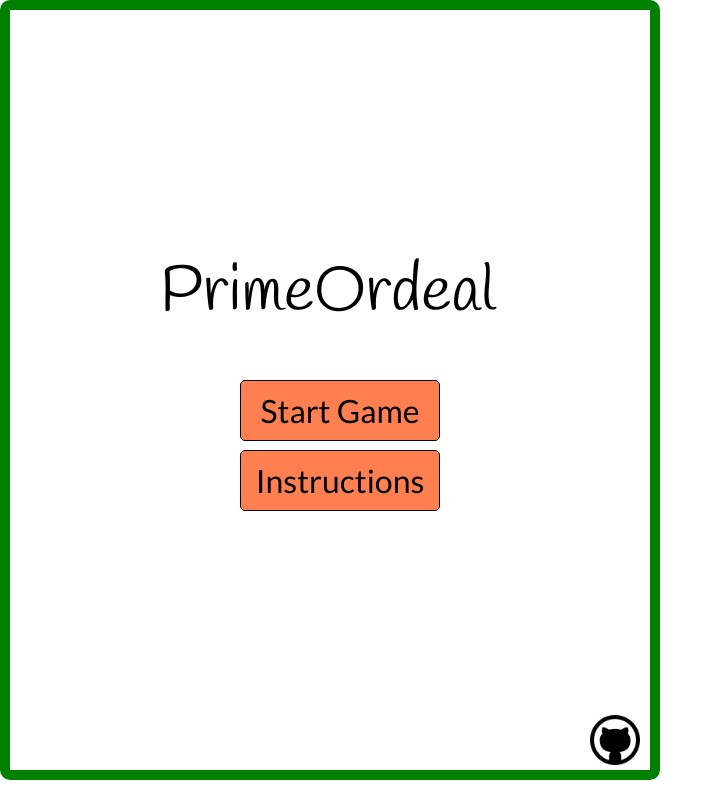
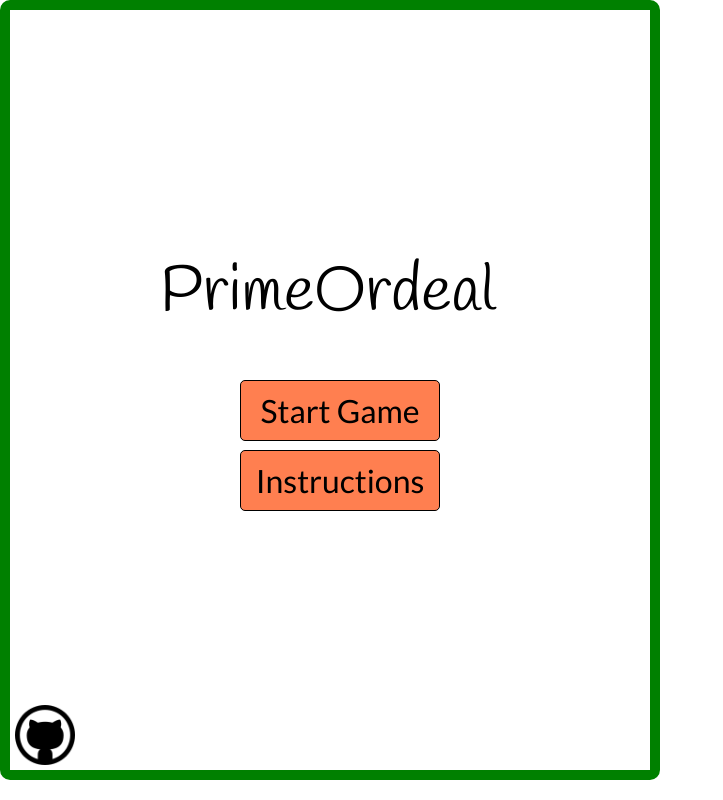
Before and after one commit to makenneth/PrimeOrdeal, a plain HTML site: page index.html in a window 1280 px wide. Shown: the whole page, without its empty margins (0-723 px from the left). Drawn offline with nearby package versions, Linux system fonts and the light colour scheme.

Commit message:
updated icon

```diff
--- a/assets/css/application.css
+++ b/assets/css/application.css
@@ -5,9 +5,9 @@ body {
 }
 #credit {
   position: absolute;
-  top: 715px;
-  left: 590px;
-  width: 50px;
+  top: 705px;
+  left: 15px;
+  width: 60px;
   cursor: pointer;
 }
 
--- a/index.html
+++ b/index.html
@@ -41,7 +41,7 @@
 	</div>
 
 	<div id="credit">
-		<a href="https://github.com/makenneth/PrimeOrdeal"><img class="git" src="./assets/images/github.png" width="50px" height"50px"/><img class="git-hover" src="./assets/images/github-hover.png" width="50px" height="50px"/></a>
+		<a href="https://github.com/makenneth/PrimeOrdeal"><img class="git" src="./assets/images/github.png" width="60px" height"60px"/><img class="git-hover" src="./assets/images/github-hover.png" width="60px" height="60px"/></a>
 	</div>
 </body>
 </html>
```
